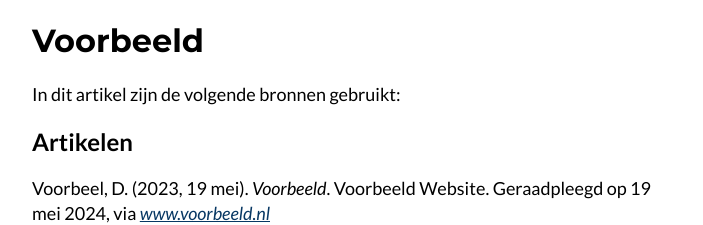
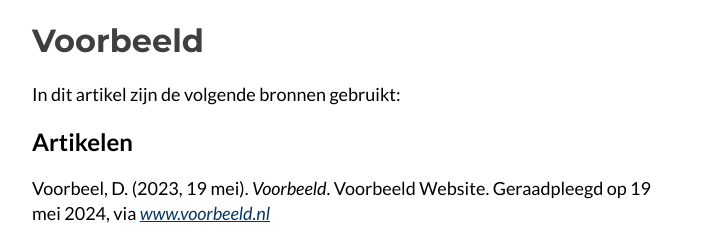
Before and after one commit to kevin-51/bronnen, a Jekyll site: the page built from lijst/siho-2024-vb-0519.md, in a window 1280 px wide. Shown: the top 225 px of the page, without its empty margins (288-991 px from the left). Built offline with Jekyll 4.4.1, drawn with Linux system fonts in a browser that asks for light colours.

Commit message:
Update bron-24H1.html

```diff
--- a/_layouts/bron-24H1.html
+++ b/_layouts/bron-24H1.html
@@ -10,7 +10,7 @@
     <link rel="stylesheet" href="https://bron.kevin51.nl/stijl/standaard.css">
   </head>
   <body>
-    <h1 class="head">{{ page.title }}</h1>
+    <h1 style="color: #3f3f3f">{{ page.title }}</h1>
     <section>
       {{ content }}
     </section>
```
